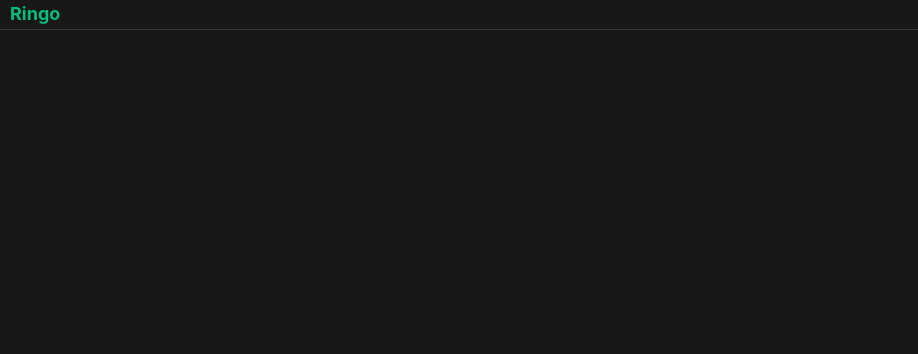
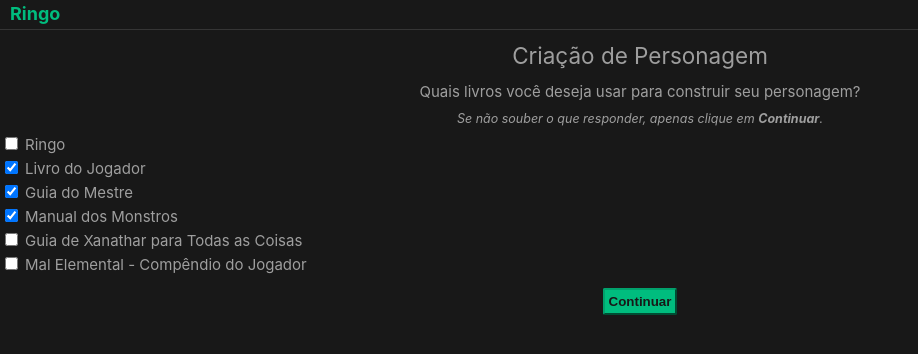
Before and after one commit to ferreira-tb/ringo, a Vue app: page /create/char/s1 in a window 1280 px wide. Before the commit this address had no page. Shown: the top 354 px of the page, without its empty margins (0-918 px from the left). Built offline with nearby package versions, Linux system fonts and the light colour scheme.

Commit message:
Books.vue

```diff
--- a/index.html
+++ b/index.html
@@ -6,7 +6,7 @@
     <link rel="icon" href="/favicon.ico">
     <link rel="stylesheet" href="./src/assets/main.css">
     <meta name="viewport" content="width=device-width, initial-scale=1.0">
-    <title>Ringo D&D</title>
+    <title>Ringo</title>
 </head>
 
 <body>
--- a/src/assets/main.css
+++ b/src/assets/main.css
@@ -37,7 +37,27 @@ body {
 }
 
 /** CLASSES */
+.bold {
+    font-weight: bold;
+}
+
 .button-area {
     margin-top: 0.5em;
     text-align: center;
 }
+
+.text-line {
+    text-align: center;
+    margin-left: 0.2em;
+    margin-right: 0.2em;
+    margin-bottom: 0.3em;
+}
+
+.text-line-small {
+    text-align: center;
+    margin-left: 0.2em;
+    margin-right: 0.2em;
+    margin-bottom: 0.3em;
+    font-size: smaller;
+    font-style: italic;
+}
--- a/src/components/NavBar.vue
+++ b/src/components/NavBar.vue
@@ -1,9 +1,8 @@
 <script setup lang='ts'>
-import { storeToRefs } from 'pinia';
 import { useCharacterStore } from '@/stores/character';
 
 const store = useCharacterStore();
-const { character } = storeToRefs(store);
+const { character } = store;
 </script>
 
 <template>
--- /dev/null
+++ b/src/components/create_char/Books.vue
@@ -0,0 +1,46 @@
+<script setup lang="ts">
+import { router } from '@/router/index.js';
+import { useGameStore } from '@/stores/game.js';
+import StandardButton from '@/components/StandardButton.vue';
+import { useCharacterStore } from '@/stores/character.js';
+
+const gameStore = useGameStore();
+const { books } = gameStore;
+
+const charStore = useCharacterStore();
+const { character } = charStore;
+</script>
+
+<template>
+    <p class="text-line">Quais livros você deseja usar para construir seu personagem?</p>
+    <p class="text-line-small">Se não souber o que responder, apenas clique em <span class="bold">Continuar</span>.</p>
+
+    <div class="books-area">
+        <template v-for="book in books">
+            <div>
+                <input
+                    type="checkbox"
+                    name="books"
+                    v-model="character.books"
+                    :id="`book_${book[0]}`"
+                    :value="book[0]"
+                >
+                <label :for="`book_${book[0]}`">{{ book[1] }}</label>
+            </div>
+        </template>
+    </div>
+
+    <div class="button-area">
+        <StandardButton
+            text="Continuar"
+            :disabled="(character.books.length < 1)"
+            @click.prevent="router.push({ name: 'create-char-step-2' })"
+        />
+    </div>
+</template>
+
+<style scoped>
+.books-area label {
+    margin-left: 0.5em;
+}
+</style>
--- /dev/null
+++ b/src/components/create_char/RaceAndClass.vue
@@ -0,0 +1,27 @@
+<script setup lang="ts">
+import { storeToRefs } from 'pinia';
+import { useCharacterStore } from '@/stores/character.js';
+import { useGameStore } from '@/stores/game.js';
+
+const charStore = useCharacterStore();
+const { character } = storeToRefs(charStore);
+
+const gameStore = useGameStore();
+const { races, classes } = gameStore;
+
+</script>
+
+<template>
+    <p class="text-line">Muito bem, {{ character.name }}!</p>
+    <p class="text-line">Agora escolha a raça e a classe.</p>
+
+    <div class="input-area">
+
+    </div>
+</template>
+
+<style scoped>
+.input-area {
+   text-align: center;
+}
+</style>
--- a/src/components/create_char/Welcome.vue
+++ b/src/components/create_char/Welcome.vue
@@ -2,45 +2,29 @@
 import { router } from '@/router/index.js';
 import StandardButton from '@/components/StandardButton.vue';
 import { useCharacterStore } from '@/stores/character';
-import { storeToRefs } from 'pinia';
-import { type Ref, ref } from 'vue';
 
-const store = useCharacterStore();
-const { character } = storeToRefs(store);
-
-const charName: Ref<string> = ref('');
-
-function saveNameAndContinue() {
-    character.value.name = charName.value;
-    // router.push({ name: 'create-char' });
-}
+const charStore = useCharacterStore();
+const { character } = charStore;
 </script>
 
 <template>
-    <p>Este guia te ajudará a criar o seu novo personagem, que poderá sempre ser usado na Ringo.</p>
-    <p>Antes de começar, digite o nome que deseja!</p>
+    <p class="text-line">Este guia te ajudará a criar o seu novo personagem, que poderá sempre ser usado na Ringo.</p>
+    <p class="text-line">Antes de começar, digite o nome que deseja!</p>
 
     <div class="input-area">
-        <input type="text" v-model.trim="charName">
+        <input type="text" v-model.trim="character.name">
     </div>
 
     <div class="button-area">
         <StandardButton
             text="Iniciar"
-            :disabled="(charName.length < 1)"
-            @click.prevent="saveNameAndContinue"
+            :disabled="(character.name.length < 1)"
+            @click.prevent="router.push({ name: 'create-char-step-1' })"
         />
     </div>
 </template>
 
 <style scoped>
-p {
-    text-align: center;
-    margin-left: 0.2em;
-    margin-right: 0.2em;
-    margin-bottom: 0.3em;
-}
-
 .input-area {
    text-align: center;
 }
--- a/src/router/create_char.ts
+++ b/src/router/create_char.ts
@@ -1,10 +1,22 @@
 import type { RouteRecordRaw } from 'vue-router';
 import Welcome from '@/components/create_char/Welcome.vue';
+import Books from '@/components/create_char/Books.vue';
+import RaceAndClass from '@/components/create_char/RaceAndClass.vue';
 
 export const createCharRoutes: RouteRecordRaw[] = [
     {
         path: '',
         name: 'create-char',
-        component: Welcome
+        component: () => Welcome
+    },
+    {
+        path: 's1',
+        name: 'create-char-step-1',
+        component: () => Books
+    },
+    {
+        path: 's2',
+        name: 'create-char-step-2',
+        component: () => RaceAndClass
     }
 ];
--- a/src/router/index.ts
+++ b/src/router/index.ts
@@ -7,11 +7,11 @@ const routes: RouteRecordRaw[] = [
     {
         path: '/',
         name: 'home',
-        component: Home
+        component: () => Home
     },
     {
         path: '/create/char',
-        component: CreateCharacter,
+        component: () => CreateCharacter,
         children: createCharRoutes
     }
 ];
--- a/src/stores/character.ts
+++ b/src/stores/character.ts
@@ -2,7 +2,11 @@ import { defineStore } from 'pinia';
 import { type Ref, ref, reactive } from 'vue';
 
 class Character {
-    name: string | null = null;
+    readonly books: number[] = [1, 2, 3];
+
+    name: string = '';
+    race: Races | null = null;
+    class: Classes | null = null;
 };
 
 export const useCharacterStore = defineStore('character', () => {
--- /dev/null
+++ b/src/stores/game.ts
@@ -0,0 +1,98 @@
+import { defineStore } from 'pinia';
+
+export const useGameStore = defineStore('game', () => {
+    ////// LIVROS
+    const books: ReadonlyMap<number, Books5thEdition> = new Map([
+        [0, 'Ringo'],
+        [1, 'Livro do Jogador'],
+        [2, 'Guia do Mestre'],
+        [3, 'Manual dos Monstros'],
+        [4, 'Guia de Xanathar para Todas as Coisas'],
+        [5, 'Mal Elemental - Compêndio do Jogador']
+    ]);
+
+    ////// RAÇAS
+    const playerHandbookRaces: ReadonlyMap<number, PlayerHandbookRaces> = new Map([
+        [0, 'Anão da Colina'],
+        [1, 'Anão da Montanha'],
+        [2, 'Alto Elfo'],
+        [3, 'Elfo da Floresta'],
+        [4, 'Elfo Negro (Drow)'],
+        [5, 'Halfling Pés-leves'],
+        [6, 'Halfling Robusto'],
+        [7, 'Humano'],
+        [8, 'Humano (alternativo)'],
+        [9, 'Draconato'],
+        [10, 'Gnomo da Floresta'],
+        [11, 'Gnomo das Rochas'],
+        [12, 'Meio-elfo'],
+        [13, 'Meio-orc'],
+        [14, 'Tiefling']
+    ]);
+
+    const elementalEvilRaces: ReadonlyMap<number, ElementalEvilRaces> = new Map([
+        [15, 'Aaracokra'],
+        [16, 'Genasi da Água'],
+        [17, 'Genasi do Ar'],
+        [18, 'Genasi do Fogo'],
+        [19, 'Genasi da Terra'],
+        [20, 'Gnomo das Profundezas'],
+        [21, 'Golias']
+    ]);
+
+    // As chaves precisam ser idênticas às do mapa de livros.
+    const races: RaceMap = new Map();
+    races.set(1, playerHandbookRaces);
+    races.set(5, elementalEvilRaces);
+
+    ////// CLASSES
+    const playerHandbookClasses: ReadonlyMap<number, PlayerHandbookClasses> = new Map([
+        [0, 'Bárbaro'],
+        [1, 'Bardo'],
+        [2, 'Bruxo'],
+        [3, 'Clérigo'],
+        [4, 'Druida'],
+        [5, 'Feiticeiro'],
+        [6, 'Guerreiro'],
+        [7, 'Ladino'],
+        [8, 'Mago'],
+        [9, 'Monge'],
+        [10, 'Paladino'],
+        [11, 'Patrulheiro']
+    ]);
+
+    // As chaves precisam ser idênticas às do mapa de livros.
+    const classes: ClassMap = new Map();
+    classes.set(1, playerHandbookClasses);
+
+    ////// OUTROS
+    const experience: ReadonlyMap<number, number> = new Map([
+        [1, 0],
+        [2, 300],
+        [3, 900],
+        [4, 2700],
+        [5, 6500],
+        [6, 14000],
+        [7, 23000],
+        [8, 34000],
+        [9, 48000],
+        [10, 64000],
+        [11, 85000],
+        [12, 100000],
+        [13, 120000],
+        [14, 140000],
+        [15, 165000],
+        [16, 195000],
+        [17, 225000],
+        [18, 265000],
+        [19, 305000],
+        [20, 355000]
+    ]);
+
+    return {
+        books,
+        races,
+        classes,
+        experience
+    };
+});
```
Also changed, not shown: index.d.ts (+60 -0 lines).
